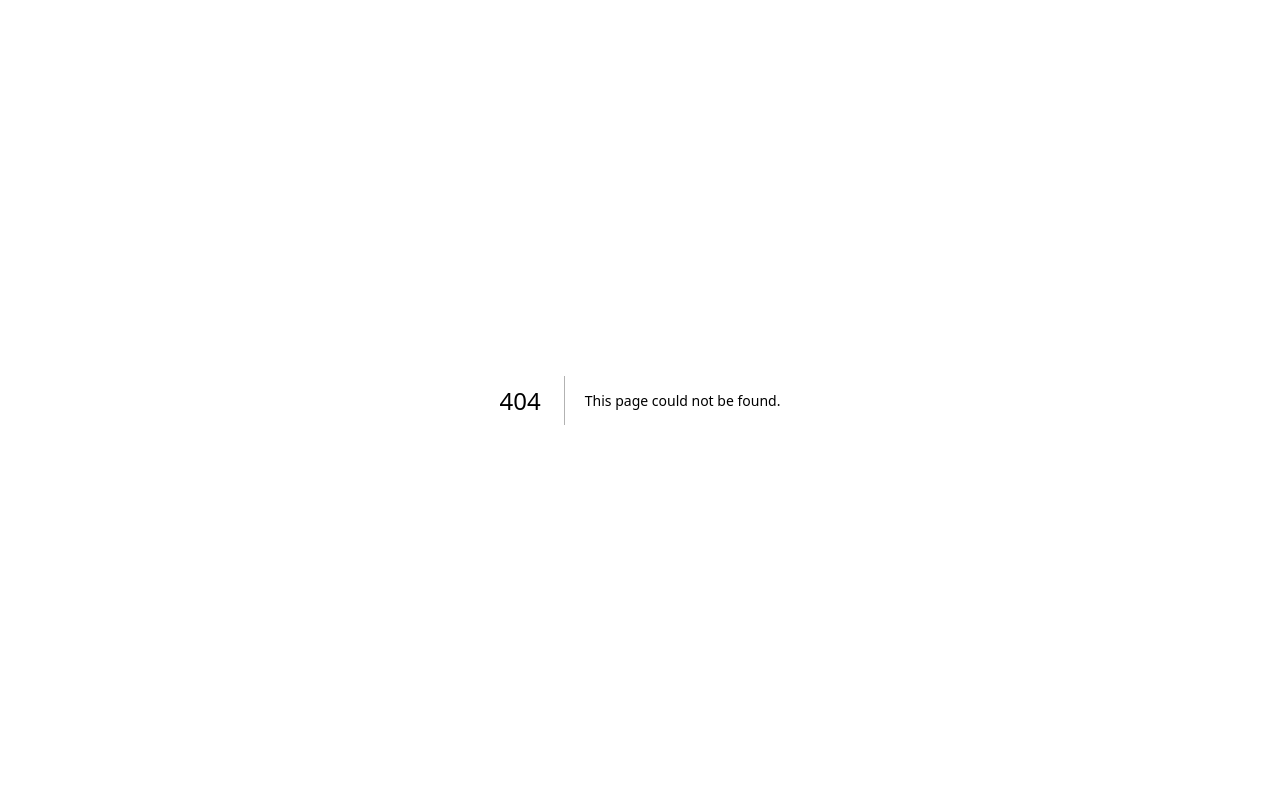
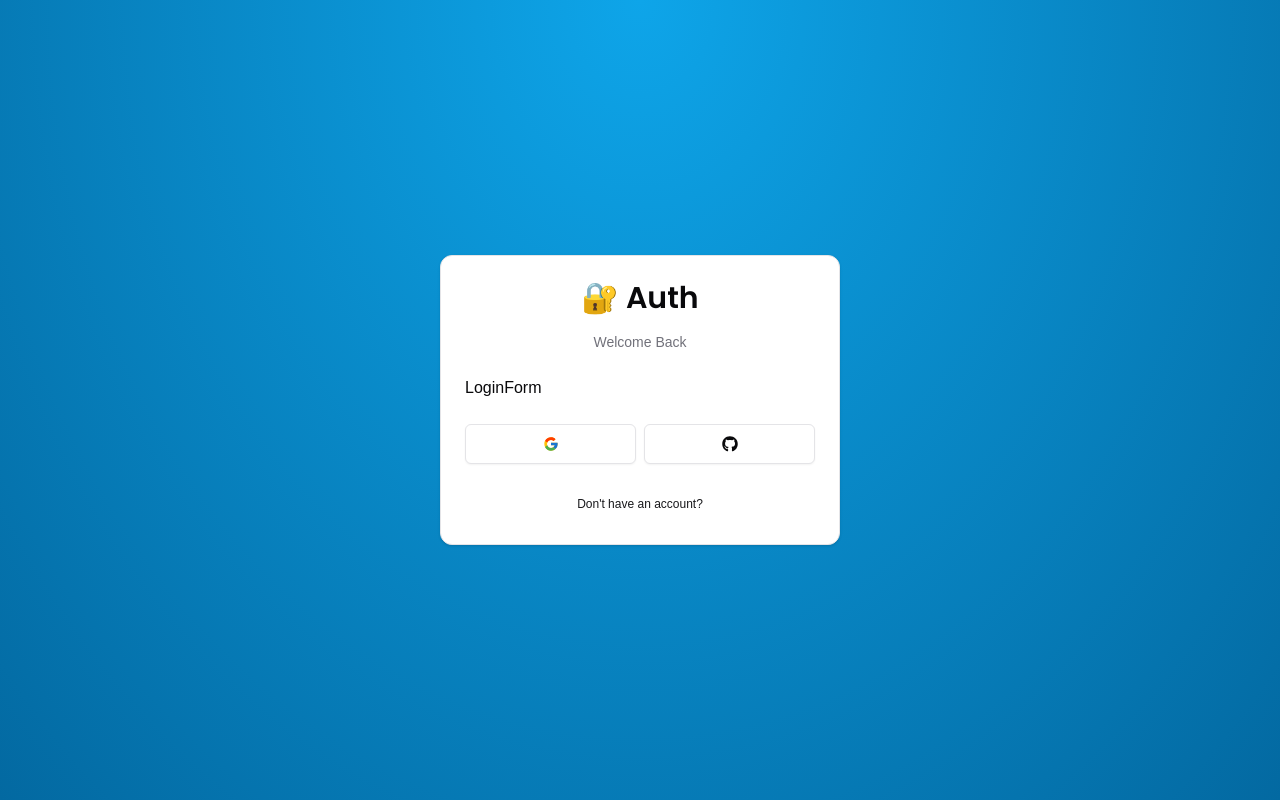
Before and after one commit to JiangShuuu/next-demo, a Next.js app: page /auth/login in a window 1280 px wide. Before the commit this address had no page. Built offline with nearby package versions, Linux system fonts and the light colour scheme.

Commit message:
add component

```diff
--- /dev/null
+++ b/app/auth/layout.tsx
@@ -0,0 +1,9 @@
+const AuthLayout = ({ children }: { children: React.ReactNode }) => {
+  return (
+    <div className="h-full flex items-center justify-center bg-[radial-gradient(ellipse_at_top,_var(--tw-gradient-stops))] from-sky-500 to-sky-700">
+      {children}
+    </div>
+  );
+};
+
+export default AuthLayout;
--- /dev/null
+++ b/app/auth/login/page.tsx
@@ -0,0 +1,5 @@
+import { LoginForm } from "@/components/auth/login-form";
+
+export default function Login() {
+  return <LoginForm />;
+}
--- a/app/globals.css
+++ b/app/globals.css
@@ -1,6 +1,12 @@
 @tailwind base;
 @tailwind components;
 @tailwind utilities;
+
+html,
+body,
+:root {
+  height: 100%;
+}
 
 body {
   font-family: Arial, Helvetica, sans-serif;
--- a/app/page.tsx
+++ b/app/page.tsx
@@ -1,3 +1,34 @@
+import { Poppins } from "next/font/google";
+import { cn } from "@/lib/utils";
+import { Button } from "@/components/ui/button";
+import { LoginButton } from "@/components/auth/login-button";
+
+const font = Poppins({
+  subsets: ["latin"],
+  weight: ["600"],
+});
+
 export default function Home() {
-  return <div className="text-4xl">Hello World</div>;
+  return (
+    <main className="flex h-full flex-col items-center justify-center bg-[radial-gradient(ellipse_at_top,_var(--tw-gradient-stops))] from-sky-500 to-sky-700">
+      <div className="space-y-6">
+        <h1
+          className={cn(
+            "text-6xl font-semibold text-white drop-shadow-md",
+            font.className
+          )}
+        >
+          🔐 Auth
+        </h1>
+        <p className="text-white text-lg">A simple authentication service</p>
+        <div>
+          <LoginButton>
+            <Button variant={"secondary"} size={"lg"}>
+              Sign In
+            </Button>
+          </LoginButton>
+        </div>
+      </div>
+    </main>
+  );
 }
--- /dev/null
+++ b/components/auth/back-button.tsx
@@ -0,0 +1,17 @@
+"use client";
+
+import Link from "next/link";
+import { Button } from "@/components/ui/button";
+
+interface BackButtonProps {
+  href: string;
+  label: string;
+}
+
+export const BackButton = ({ href, label }: BackButtonProps) => {
+  return (
+    <Button variant={"link"} className="font-normal w-full" size={"sm"} asChild>
+      <Link href={href}>{label}</Link>
+    </Button>
+  );
+};
--- /dev/null
+++ b/components/auth/card-wrapper.tsx
@@ -0,0 +1,44 @@
+"use client";
+
+import {
+  Card,
+  CardHeader,
+  CardContent,
+  CardFooter,
+} from "@/components/ui/card";
+import { Header } from "@/components/auth/header";
+import { Social } from "@/components/auth/social";
+import { BackButton } from "@/components/auth/back-button";
+
+interface CardWrapperProps {
+  children: React.ReactNode;
+  headerLabel: string;
+  backButtonLabel: string;
+  backButtonHref: string;
+  showSocial?: boolean;
+}
+
+export const CardWrapper = ({
+  children,
+  headerLabel,
+  backButtonLabel,
+  backButtonHref,
+  showSocial,
+}: CardWrapperProps) => {
+  return (
+    <Card className="w-[400px]">
+      <CardHeader>
+        <Header label={headerLabel} />
+      </CardHeader>
+      <CardContent>{children}</CardContent>
+      {showSocial && (
+        <CardFooter>
+          <Social />
+        </CardFooter>
+      )}
+      <CardFooter>
+        <BackButton href={backButtonHref} label={backButtonLabel} />
+      </CardFooter>
+    </Card>
+  );
+};
--- /dev/null
+++ b/components/auth/header.tsx
@@ -0,0 +1,20 @@
+import { Poppins } from "next/font/google";
+import { cn } from "@/lib/utils";
+
+const font = Poppins({
+  subsets: ["latin"],
+  weight: ["600"],
+});
+
+interface HeaderProps {
+  label: string;
+}
+
+export const Header = ({ label }: HeaderProps) => {
+  return (
+    <div className="w-full flex flex-col gap-y-4 items-center justify-center">
+      <h1 className={cn("text-3xl font-semibold ", font.className)}>🔐 Auth</h1>
+      <p className="text-muted-foreground text-sm">{label}</p>
+    </div>
+  );
+};
--- /dev/null
+++ b/components/auth/login-button.tsx
@@ -0,0 +1,32 @@
+"use client";
+
+import { useRouter } from "next/navigation";
+
+interface LoginButtonProps {
+  children: React.ReactNode;
+  mode?: "modal" | "redirect";
+  asChild?: boolean;
+}
+
+export const LoginButton = ({
+  children,
+  mode = "redirect",
+  asChild,
+}: LoginButtonProps) => {
+  const router = useRouter();
+
+  const onClick = () => {
+    console.log("LOGIN BUTTON CLICKED");
+    router.push("/auth/login");
+  };
+
+  if (mode === "modal") {
+    return <span>TODO: Implement modal</span>;
+  }
+
+  return (
+    <span className="cursor-pointer" onClick={onClick}>
+      {children}
+    </span>
+  );
+};
--- /dev/null
+++ b/components/auth/login-form.tsx
@@ -0,0 +1,14 @@
+import { CardWrapper } from "@/components/auth/card-wrapper";
+
+export const LoginForm = () => {
+  return (
+    <CardWrapper
+      headerLabel="Welcome Back"
+      backButtonLabel="Don't have an account?"
+      backButtonHref="/auth/register"
+      showSocial
+    >
+      <div>LoginForm</div>
+    </CardWrapper>
+  );
+};
--- /dev/null
+++ b/components/auth/social.tsx
@@ -0,0 +1,19 @@
+"use client";
+
+import { FcGoogle } from "react-icons/fc";
+import { FaGithub } from "react-icons/fa";
+
+import { Button } from "@/components/ui/button";
+
+export const Social = () => {
+  return (
+    <div className="flex items-center w-full gap-x-2">
+      <Button variant="outline" size="lg" className="w-full" onClick={() => {}}>
+        <FcGoogle className="w-5 h-5" />
+      </Button>
+      <Button variant="outline" size="lg" className="w-full" onClick={() => {}}>
+        <FaGithub className="w-5 h-5" />
+      </Button>
+    </div>
+  );
+};
--- /dev/null
+++ b/components/ui/card.tsx
@@ -0,0 +1,76 @@
+import * as React from "react"
+
+import { cn } from "@/lib/utils"
+
+const Card = React.forwardRef<
+  HTMLDivElement,
+  React.HTMLAttributes<HTMLDivElement>
+>(({ className, ...props }, ref) => (
+  <div
+    ref={ref}
+    className={cn(
+      "rounded-xl border bg-card text-card-foreground shadow",
+      className
+    )}
+    {...props}
+  />
+))
+Card.displayName = "Card"
+
+const CardHeader = React.forwardRef<
+  HTMLDivElement,
+  React.HTMLAttributes<HTMLDivElement>
+>(({ className, ...props }, ref) => (
+  <div
+    ref={ref}
+    className={cn("flex flex-col space-y-1.5 p-6", className)}
+    {...props}
+  />
+))
+CardHeader.displayName = "CardHeader"
+
+const CardTitle = React.forwardRef<
+  HTMLParagraphElement,
+  React.HTMLAttributes<HTMLHeadingElement>
+>(({ className, ...props }, ref) => (
+  <h3
+    ref={ref}
+    className={cn("font-semibold leading-none tracking-tight", className)}
+    {...props}
+  />
+))
+CardTitle.displayName = "CardTitle"
+
+const CardDescription = React.forwardRef<
+  HTMLParagraphElement,
+  React.HTMLAttributes<HTMLParagraphElement>
+>(({ className, ...props }, ref) => (
+  <p
+    ref={ref}
+    className={cn("text-sm text-muted-foreground", className)}
+    {...props}
+  />
+))
+CardDescription.displayName = "CardDescription"
+
+const CardContent = React.forwardRef<
+  HTMLDivElement,
+  React.HTMLAttributes<HTMLDivElement>
+>(({ className, ...props }, ref) => (
+  <div ref={ref} className={cn("p-6 pt-0", className)} {...props} />
+))
+CardContent.displayName = "CardContent"
+
+const CardFooter = React.forwardRef<
+  HTMLDivElement,
+  React.HTMLAttributes<HTMLDivElement>
+>(({ className, ...props }, ref) => (
+  <div
+    ref={ref}
+    className={cn("flex items-center p-6 pt-0", className)}
+    {...props}
+  />
+))
+CardFooter.displayName = "CardFooter"
+
+export { Card, CardHeader, CardFooter, CardTitle, CardDescription, CardContent }
--- a/package.json
+++ b/package.json
@@ -18,6 +18,7 @@
     "next": "14.2.15",
     "react": "^18",
     "react-dom": "^18",
+    "react-icons": "^5.3.0",
     "tailwind-merge": "^2.5.4",
     "tailwindcss-animate": "^1.0.7"
   },
```
Also changed, not shown: 1 other file (tests, documents, lock files or other folders).
